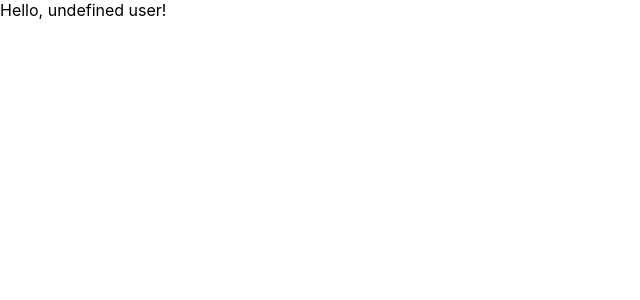
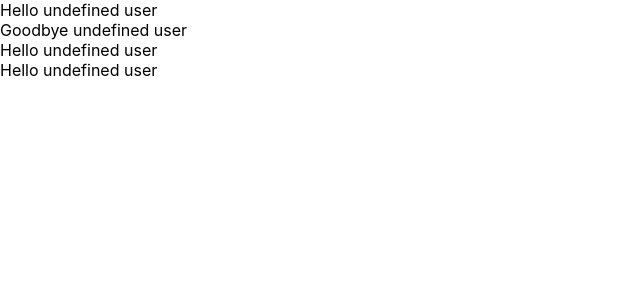
Before and after one commit to julietvt/react_pd2021, a React (Create React App) app: page / in a window 1280 px wide. Shown: the top 300 px of the page, without its empty margins (0-640 px from the left). Built offline with nearby package versions, Linux system fonts and the light colour scheme.

Commit message:
add props isHello in Hello component

```diff
--- a/src/App.js
+++ b/src/App.js
@@ -3,6 +3,7 @@ import './App.css';
 import React from 'react';
 import { Component } from 'react';
 import HelloFun from './components/HelloFun';
+import HelloClass from './components/HelloClass';
 
 class App extends Component {
   constructor(props) {
@@ -13,7 +14,14 @@ class App extends Component {
   }
   render() {
     const { login } = this.state;
-    return <HelloFun name={login} />;
+    return (
+      <>
+        <HelloFun name={login} isHello={true} />
+        <HelloFun name={login} isHello={false} />
+        <HelloFun name={login} />
+        <HelloClass name={login} />
+      </>
+    );
   }
 }
 
--- a/src/components/HelloClass/index.jsx
+++ b/src/components/HelloClass/index.jsx
@@ -6,7 +6,7 @@ class HelloClass extends Component{
         super(props);
     }
     render(){
-        return <div>Hello, React!!</div>;
+        return <div>Hello {this.props.name}</div>;
     }
 }
 export default HelloClass;
--- a/src/components/HelloFun/index.js
+++ b/src/components/HelloFun/index.js
@@ -1,7 +1,24 @@
 import React from 'react';
 const HelloFun = (props) => {
-  const { name } = props;
-  return <div>Hello, {name}!</div>;
+  const { name, isHello = true } = props;
+  /*
+  //1
+  let str;
+  if ({ isHello }) str = 'Hello';
+  else str="Goodbye";
+  return <div>{str}, {name}!</div>;
+  //2
+  let str;
+  if ({ isHello }) str = <div>Hello, {name}!</div>;
+  else str = <div>Bye, {name}!</div>;
+  return str;
+  */
+  //3
+  return (
+    <div>
+      {isHello ? 'Hello' : 'Goodbye'} {name}
+    </div>
+  );
 };
 
 export default HelloFun;
```
